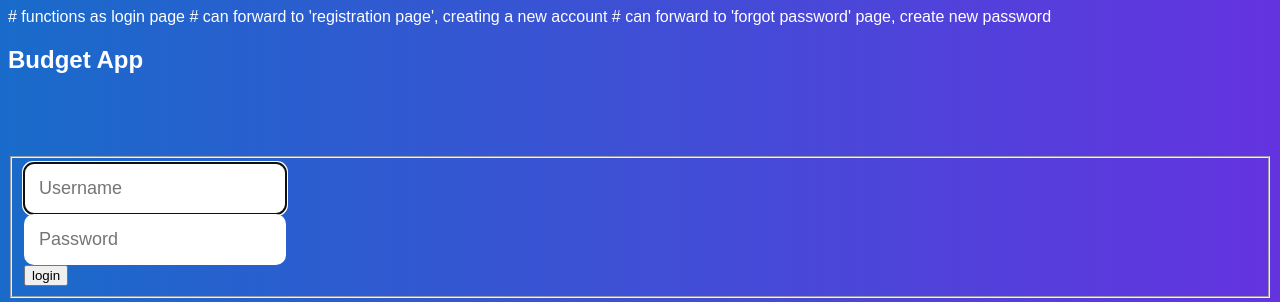
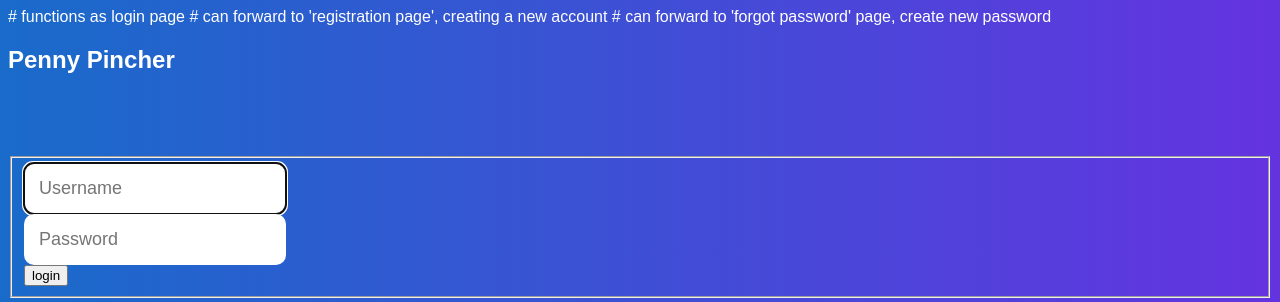
Before and after one commit to lmredington/Penny_pincher, a PHP site: page /budget/ in a window 1280 px wide. Shown: the top 302 px of the page. Run offline with PHP 8.4, Linux system fonts and the light colour scheme.

Commit message:
Update index.php

```diff
--- a/penny_pincher/index.php
+++ b/penny_pincher/index.php
@@ -28,7 +28,7 @@ if(isset($_POST['login']))
 </head>
 <body>
 
-			<h2>Budget App</h2>
+			<h2>Penny Pincher</h2>
 					<p>
 						<?php
 						if (!empty($msg)){
```
